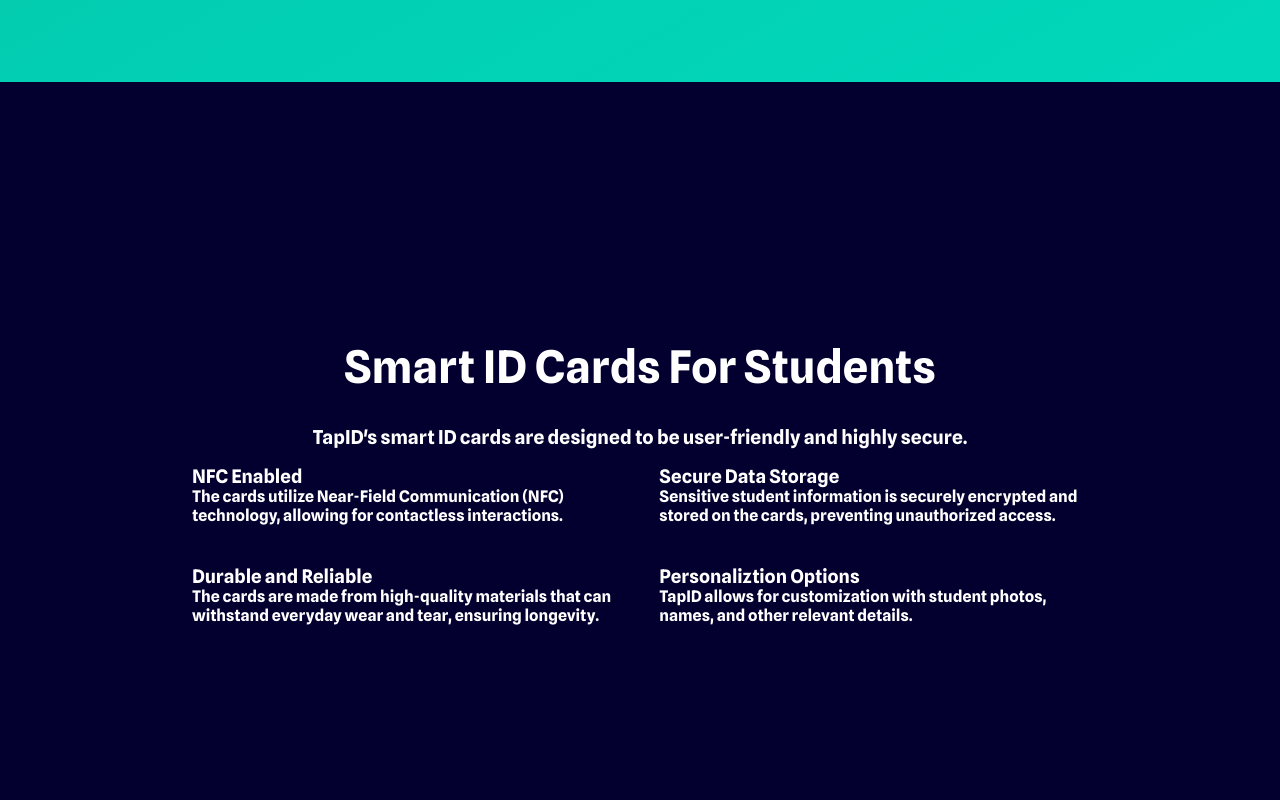
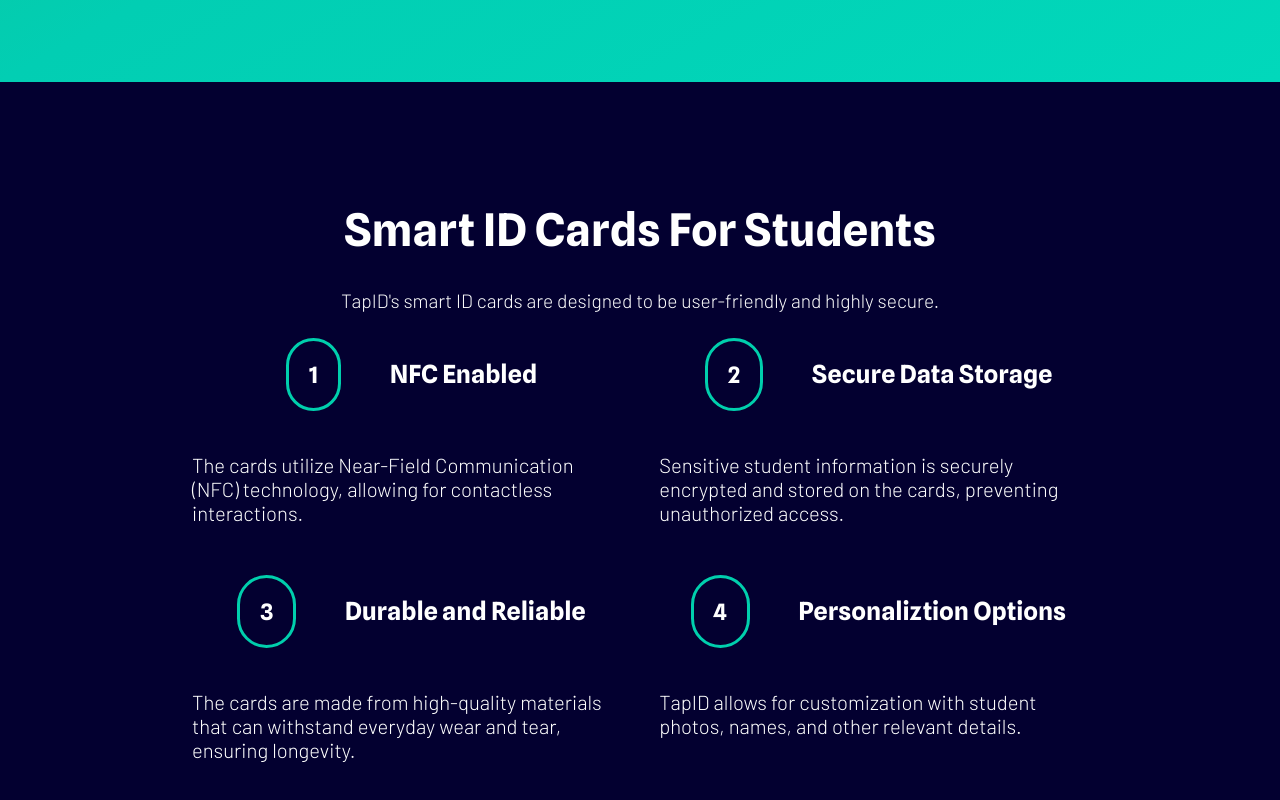
Before and after one commit to LakshayChhabra248/tapid.github.io, a plain HTML site: page index.html in a window 1280 px wide. Shown: the part 1522-2322 px from the top of the page. Drawn offline with Linux system fonts and the light colour scheme.

Commit message:
Update web

```diff
--- a/css/three.css
+++ b/css/three.css
@@ -21,6 +21,9 @@
     text-align: left;
 }
 .three > .up > p{
+    font-family: "Barlow", sans-serif;
+    font-weight: 300;
+    font-style: normal;
     font-size: 1.2em;
     text-align: left;
 }
@@ -32,3 +35,40 @@
     row-gap: 5vh;
     column-gap: 3vw;
 }
+
+.three > .down > .items-3 > .num> h3{
+    font-size: 1.5625em;
+    text-align: left;
+}
+.three > .down > .items-3 > p{
+    font-size: 1.265625em;
+    text-align: left;
+    font-family: "Barlow", sans-serif;
+    font-weight: 300;
+    font-style: normal;
+}
+
+.three > .down > .items-3{
+    display: flex;
+    flex-direction: column;
+    justify-content: left;
+    align-items: center;
+    gap: 4vh;
+    text-align: left;
+}
+
+.num{
+    display: flex;
+    gap: 3vw;
+    align-items: center;
+    justify-content: left;
+}
+
+.num h1{
+    text-align: left;
+    font-size: 1.40625em;
+    border: 3px solid rgb(0, 207, 173);
+    padding: 20px;
+    margin: 10px;
+    border-radius: 50px;
+}
--- a/index.html
+++ b/index.html
@@ -94,23 +94,39 @@
         </div>
         <div class="down">
             <div class="items-3">
-                <h3>NFC Enabled</h3>
+                <div class="num">
+                    <h1>1</h1>
+                    <h3>NFC Enabled</h3>
+
+                </div>
                 <p>The cards utilize Near-Field Communication (NFC) technology, allowing for contactless interactions.</p>
             </div>
             <div class="items-3">
-                <h3>Secure Data Storage</h3>
+                <div class="num">
+                    <h1>2</h1>
+                    <h3>Secure Data Storage</h3>
+
+                </div>
                 <p>Sensitive student information is securely encrypted and stored on the cards, preventing unauthorized access.
 
                 </p>
             </div>
             <div class="items-3">
-                <h3>Durable and Reliable</h3>
+                <div class="num">
+                    <h1>3</h1>
+                    <h3>Durable and Reliable</h3>
+
+                </div>
                 <p>The cards are made from high-quality materials that can withstand everyday wear and tear, ensuring longevity.
 
                 </p>
             </div>
             <div class="items-3">
-                <h3>Personaliztion Options</h3>
+                <div class="num">
+                    <h1>4</h1>
+                    <h3>Personaliztion Options</h3>
+
+                </div>
                 <p>TapID allows for customization with student photos, names, and other relevant details.
                 </p>
             </div>
```
